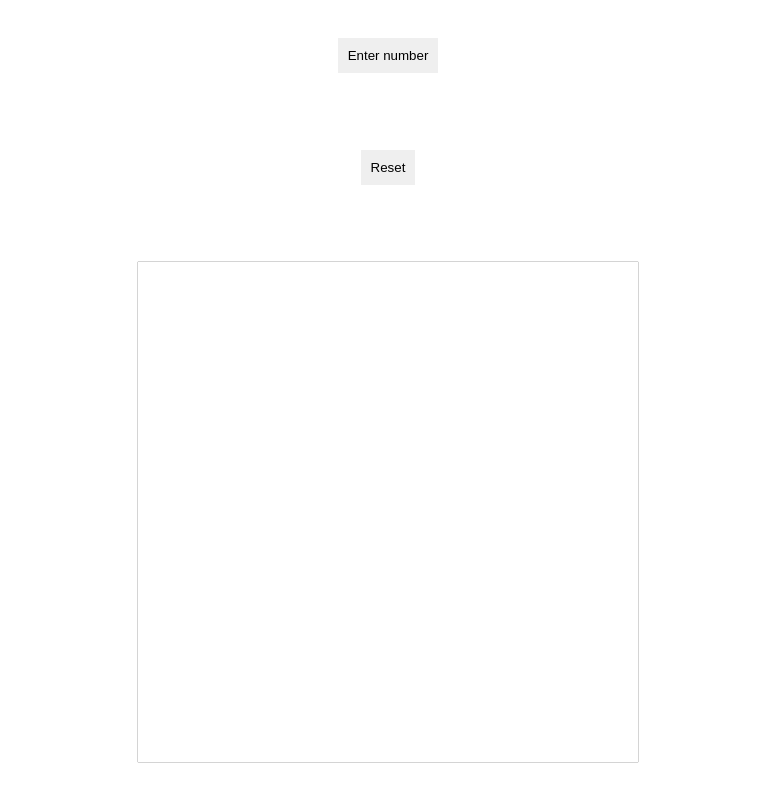
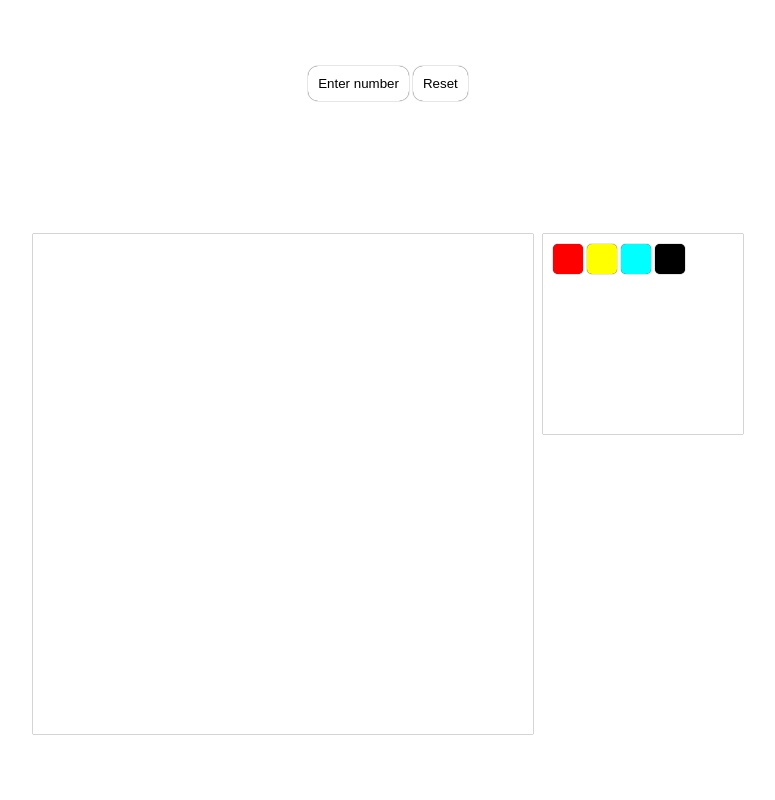
Before and after one commit to lvhao03/Etch-a-Sketch, a plain HTML site: page index.html in a window 1280 px wide. Shown: the whole page, without its empty margins (252-1027 px from the left). Drawn offline with Linux system fonts and the light colour scheme.

Commit message:
Add few colors

```diff
--- a/index.html
+++ b/index.html
@@ -8,9 +8,23 @@
     <link rel="stylesheet" href="style.css">
 </head>
 <body>
-    <button class="input" type="submit">Enter number</button>
-    <button class="reset" >Reset</button>
-    <div class="container"></div>
+    <div class="user_input">
+        <button class="input" type="submit">Enter number</button>
+        <button class="reset" >Reset</button>
+    </div>
+    <main>
+        <div class="container">
+        </div>
+        <div class="color_picker">
+            <div class="colors">
+                <button class="color a"></button>
+                <button class="color b"></button>
+                <button class="color c"></button>
+                <button class="color d"></button>
+            </div>
+            <div class="current_color"></div>
+        </div>
+    </main>
     <script src="script.js"></script>
 </body>
 </html>
--- a/script.js
+++ b/script.js
@@ -1,16 +1,17 @@
 let container = document.querySelector('.container')
 let input = document.querySelector('.input')
 let reset = document.querySelector('.reset')
-console.log(input);
-function change_bg_hover(grid_item, bg_color){
-    grid_item.addEventListener("mouseover", () => {
-        grid_item.style.backgroundColor = bg_color
+let colors = document.querySelectorAll('.color')
+
+function change_bg_hover(item, bg_color){
+    item.addEventListener("mouseover", () => {
+        item.style.backgroundColor = bg_color
     })
 }
 
 function make_row(rows,cols){
-    container.style.setProperty('--grid-rows', rows);
-    container.style.setProperty('--grid-cols', cols);
+    container.style.gridTemplateRows = `repeat(${rows}, 1fr)`
+    container.style.gridTemplateColumns = `repeat(${cols}, 1fr)`
     for (let i = 0; i < (rows * cols); i++) {
         var grid_item = document.createElement('div')
         grid_item.classList.add("item")
@@ -29,6 +30,13 @@ function generate(){
 }
 
 
+function display_CurrentColor(bg_color){
+    var current_color = document.querySelector('.current_color')
+    current_color.style.backgroundColor = bg_color
+}
+
+
+
 input.addEventListener('click', generate)
 reset.addEventListener('click', ()=>{
     var grid_items = document.querySelectorAll('.item')
@@ -37,3 +45,20 @@ reset.addEventListener('click', ()=>{
         item.style.backgroundColor = "white"
     })
 })
+
+colors.forEach(color => {
+    color.addEventListener("click", () => {
+        let element = window.getComputedStyle(color)
+        let bg_color = element.getPropertyValue('background-color')
+
+        var grid_items = document.querySelectorAll('.item')
+
+        display_CurrentColor(bg_color)
+
+        grid_items.forEach(item =>{
+            change_bg_hover(item, bg_color)
+        })
+
+
+    })
+})
--- a/style.css
+++ b/style.css
@@ -1,8 +1,3 @@
-:root {
-    --grid-cols: 1;
-    --grid-rows: 1;
-    --bg-color: black;
-  }
 
 * {
     padding: 0;
@@ -15,9 +10,17 @@ body {
     height: 100vh;
 }
 
+main {
+    display: flex;
+    gap: 10px;
+}
+
 button {
     padding: 10px;
     border: none;
+    border-radius: 10px;
+    background-color: transparent;
+    box-shadow: 0 0 1px black;
 }
 
 button:hover {
@@ -26,8 +29,8 @@ button:hover {
 
 .container {
     display: grid;
-    grid-template-rows: repeat(var(--grid-rows), 1fr);
-    grid-template-columns: repeat(var(--grid-cols), 1fr);
+    grid-template-rows: repeat(1, 1fr);
+    grid-template-columns: repeat(1, 1fr);
     width: 500px;
     height: 500px;
     box-shadow: 0 0 1px black;
@@ -36,3 +39,42 @@ button:hover {
     display: inline-block;
     box-shadow: 0 0 1px black;
 }
+
+.color_picker {
+    display: flex;
+    flex-direction: column;
+    justify-content: space-between;
+    width: 200px;
+    height: 200px;
+    padding: 10px;
+    box-shadow: 0 0 1px black;
+}
+
+.color {
+    border-radius: 5px;
+    width: 30px;
+    height: 30px;
+}
+
+.a {
+    background-color: red;
+}
+
+.b {
+    background-color: yellow;
+}
+
+.c {
+    background-color: cyan;
+}
+
+.d {
+    background-color: black;
+}
+
+.current_color {
+    display: block;
+    height: 50px;
+    border-radius: 10px;
+    transition: 0.25s;
+}
```
